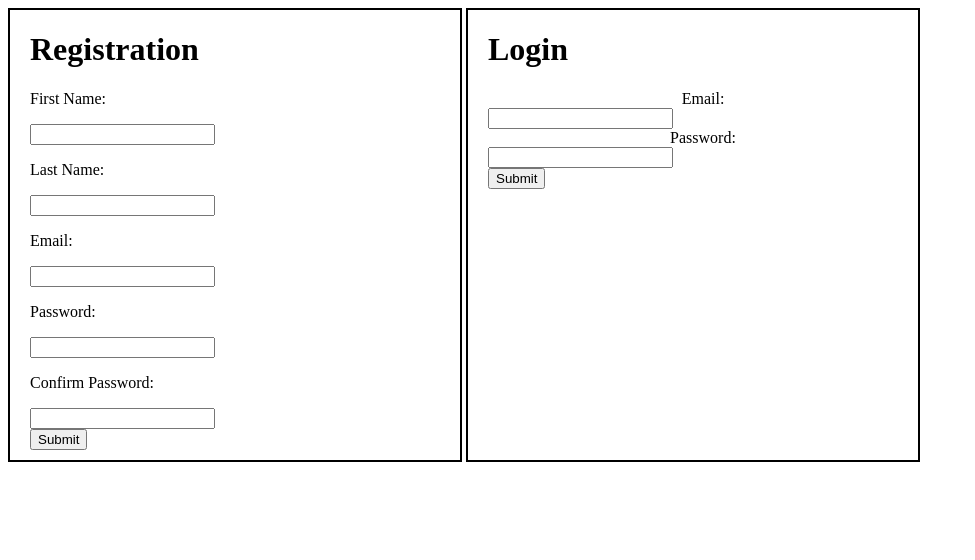
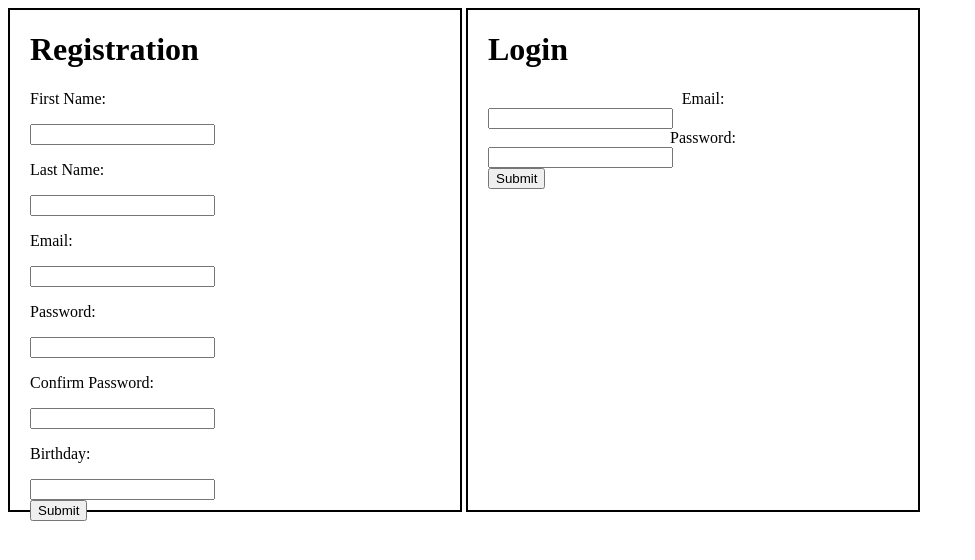
Before and after one commit to zkouba19/black_belt, a Django app: page / in a window 1280 px wide. Shown: the top 560 px of the page, without its empty margins (0-975 px from the left). Run offline with Django 3.2, Linux system fonts and the light colour scheme; parts of the project's set-up code (start-up, migrations or seed data) failed here and were passed over.

Commit message:
adding birthday field

```diff
--- a/apps/belt_app/models.py
+++ b/apps/belt_app/models.py
@@ -24,9 +24,11 @@ class UserManager(models.Manager):
 			errors.append('First Name cannot be blank')
 		if len(postData['last_name']) < 1:
 			errors.append('Last Name cannot be blank')
+		if not re.match(r'^(0[1-9]|[12][0-9]|3[01])[- /.](0[1-9]|1[012])[- /.](19|20)\d\d$', postData['birthday']):
+			errors.append('Birthdate field if not valid. please use format DD/MM/YYYY')
 		if errors == []:
 			encrypt_pw = bcrypt.hashpw(postData['password'].encode(), bcrypt.gensalt())
-			User.objects.create(first_name = postData['first_name'], last_name = postData['last_name'], email = postData['email'], password = encrypt_pw)
+			User.objects.create(first_name = postData['first_name'], last_name = postData['last_name'], email = postData['email'], password = encrypt_pw, birthday = birthday)
 			user_valid = User.objects.get(email = postData['email'])
 			return ["valid", user_valid]
 		else:
--- a/apps/belt_app/static/belt_app/css/index.css
+++ b/apps/belt_app/static/belt_app/css/index.css
@@ -4,14 +4,14 @@
 
 #register {
 	width: 450px;
-	height: 450px;
+	height: 500px;
 	display: inline-block;
 	border: 2px solid black;
 }
 
 #login {
 	width: 450px;
-	height: 450px;
+	height: 500px;
 	display: inline-block;
 	vertical-align: top;
 	border: 2px solid black;
--- a/apps/belt_app/templates/belt_app/index.html
+++ b/apps/belt_app/templates/belt_app/index.html
@@ -23,6 +23,8 @@
 			<input type="text" name="password">
 			<p>Confirm Password:</p>
 			<input type="text" name="confirm_password">
+			<p>Birthday:</p>
+			<input type="text" name="birthday">
 			<input type="submit" name="submit">
 			<input type="hidden" name="hidden" value="registration">
 		</form>
```
Also changed, not shown: db.sqlite3, 1 other file.
